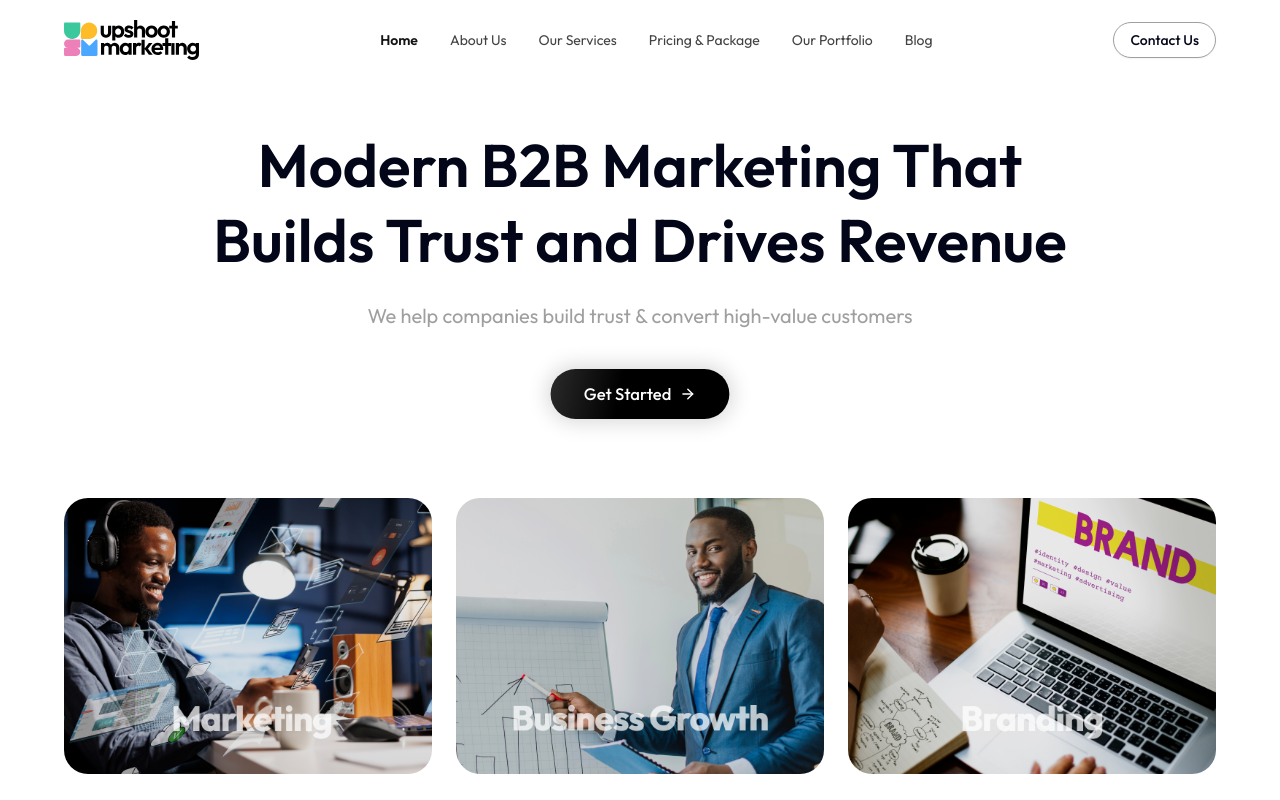
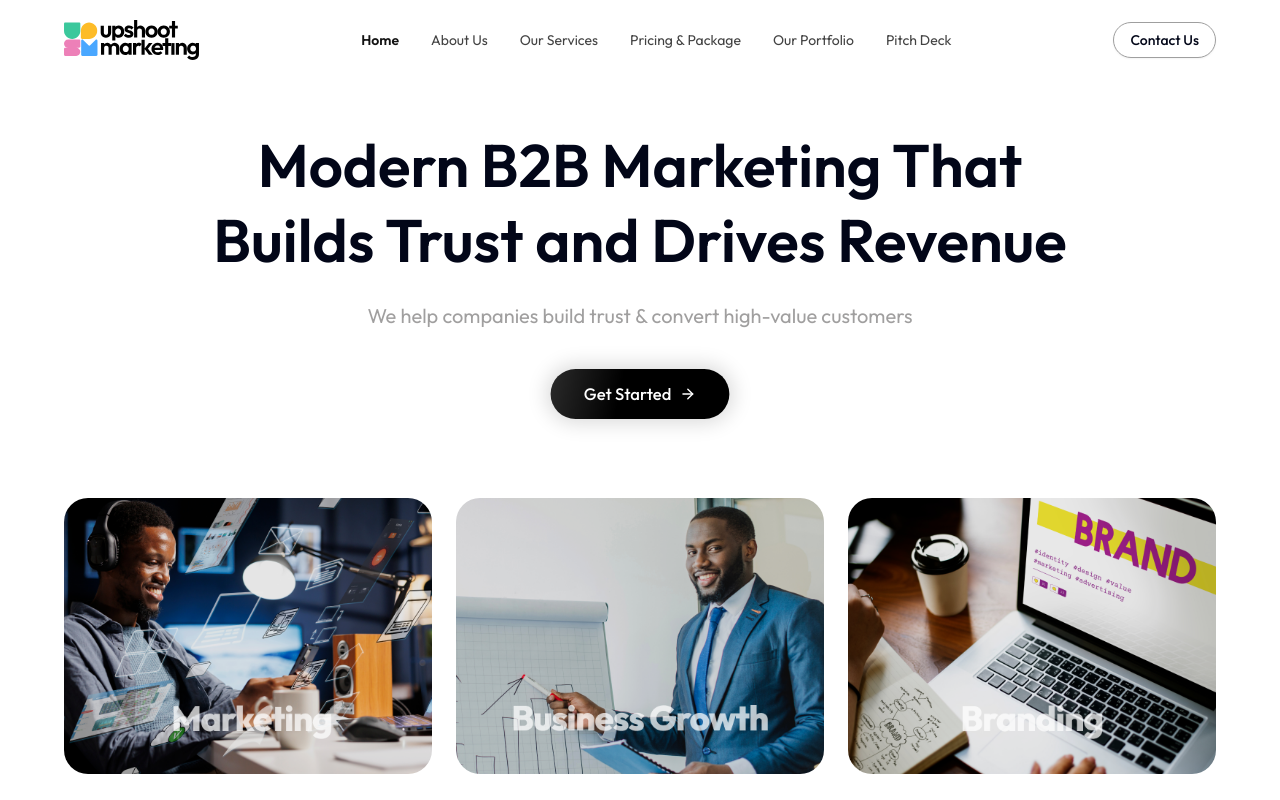
Before and after one commit to Ewosoft-Solutions/upshootmarketing, a Next.js app: page / in a window 1280 px wide. Shown: the top 800 px of the page. Built offline with nearby package versions, Linux system fonts and the light colour scheme.

Commit message:
Add pitchdeck

```diff
--- a/app/components/layout/Navbar.tsx
+++ b/app/components/layout/Navbar.tsx
@@ -52,6 +52,8 @@ export function Navbar() {
     return pathname === href || pathname.startsWith(`${href}/`);
   };
 
+  const isExternalLink = (href: string) => href.startsWith('http://') || href.startsWith('https://');
+
   return (
     <nav
       className={cn(
@@ -84,7 +86,13 @@ export function Navbar() {
               );
 
               return (
-                <Link key={link.label} href={link.href} className={className}>
+                <Link
+                  key={link.label}
+                  href={link.href}
+                  className={className}
+                  target={isExternalLink(link.href) ? '_blank' : undefined}
+                  rel={isExternalLink(link.href) ? 'noopener noreferrer' : undefined}
+                >
                   {link.label}
                 </Link>
               );
@@ -145,6 +153,8 @@ export function Navbar() {
                       <Link
                         href={link.href}
                         className={className}
+                        target={isExternalLink(link.href) ? '_blank' : undefined}
+                        rel={isExternalLink(link.href) ? 'noopener noreferrer' : undefined}
                         onClick={() => setIsMobileMenuOpen(false)}
                       >
                         {link.label}
--- a/lib/constants/nav-links.ts
+++ b/lib/constants/nav-links.ts
@@ -4,5 +4,5 @@ export const navLinks = [
   { label: 'Our Services', href: '/services' },
   { label: 'Pricing & Package', href: '/pricing' },
   { label: 'Our Portfolio', href: '/portfolio' },
-  { label: 'Blog', href: '/blog' },
+  { label: 'Pitch Deck', href: 'https://pitchdeck.upshootmarketing.com' },
 ];
```
